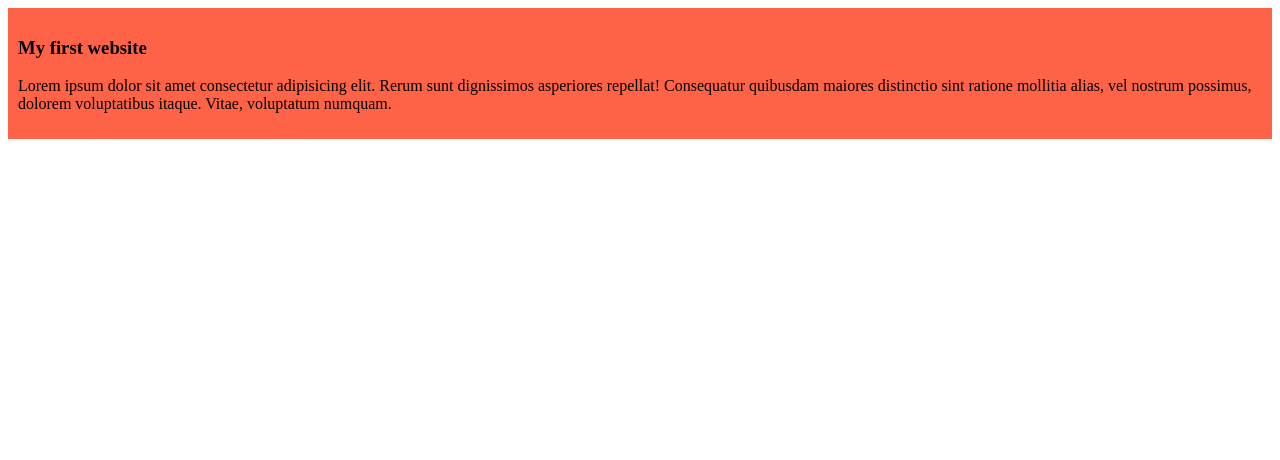
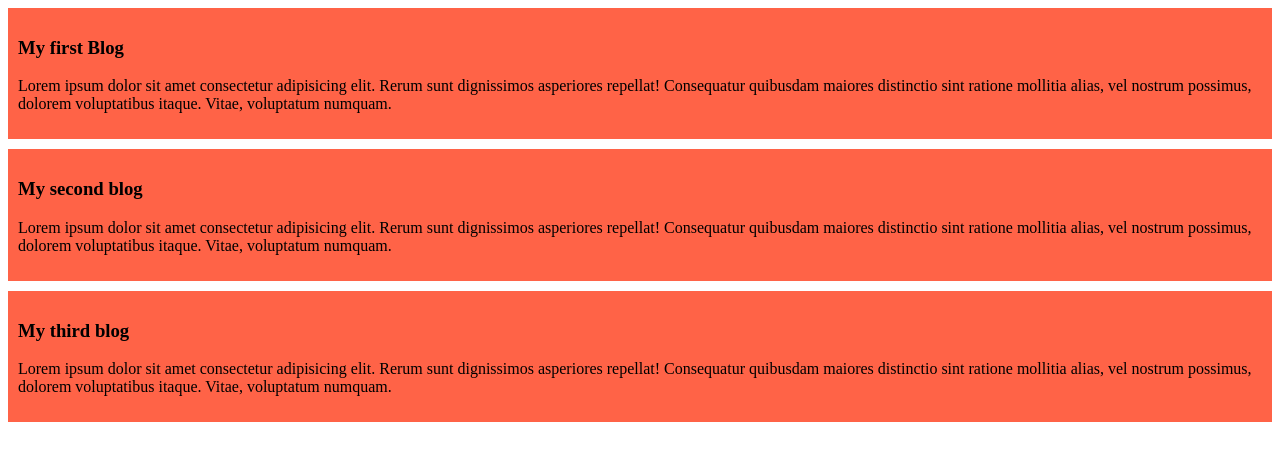
Before and after one commit to AnushkaTasin/my-simple-website, a plain HTML site: page index.html in a window 1280 px wide. Drawn offline with Linux system fonts and the light colour scheme.

Commit message:
added the second and third blog

```diff
--- a/index.html
+++ b/index.html
@@ -8,7 +8,15 @@
 </head>
 <body>
     <div>
-        <h3>My first website</h3>
+        <h3>My first Blog</h3>
+        <p>Lorem ipsum dolor sit amet consectetur adipisicing elit. Rerum sunt dignissimos asperiores repellat! Consequatur quibusdam maiores distinctio sint ratione mollitia alias, vel nostrum possimus, dolorem voluptatibus itaque. Vitae, voluptatum numquam.</p>
+    </div>
+    <div>
+        <h3>My second blog</h3>
+        <p>Lorem ipsum dolor sit amet consectetur adipisicing elit. Rerum sunt dignissimos asperiores repellat! Consequatur quibusdam maiores distinctio sint ratione mollitia alias, vel nostrum possimus, dolorem voluptatibus itaque. Vitae, voluptatum numquam.</p>
+    </div>
+    <div>
+        <h3>My third blog</h3>
         <p>Lorem ipsum dolor sit amet consectetur adipisicing elit. Rerum sunt dignissimos asperiores repellat! Consequatur quibusdam maiores distinctio sint ratione mollitia alias, vel nostrum possimus, dolorem voluptatibus itaque. Vitae, voluptatum numquam.</p>
     </div>
 
--- a/styles/blog.css
+++ b/styles/blog.css
@@ -1,4 +1,5 @@
 div{
     background-color: tomato;
     padding: 10px;
+    margin-bottom: 10px;
 }
```
